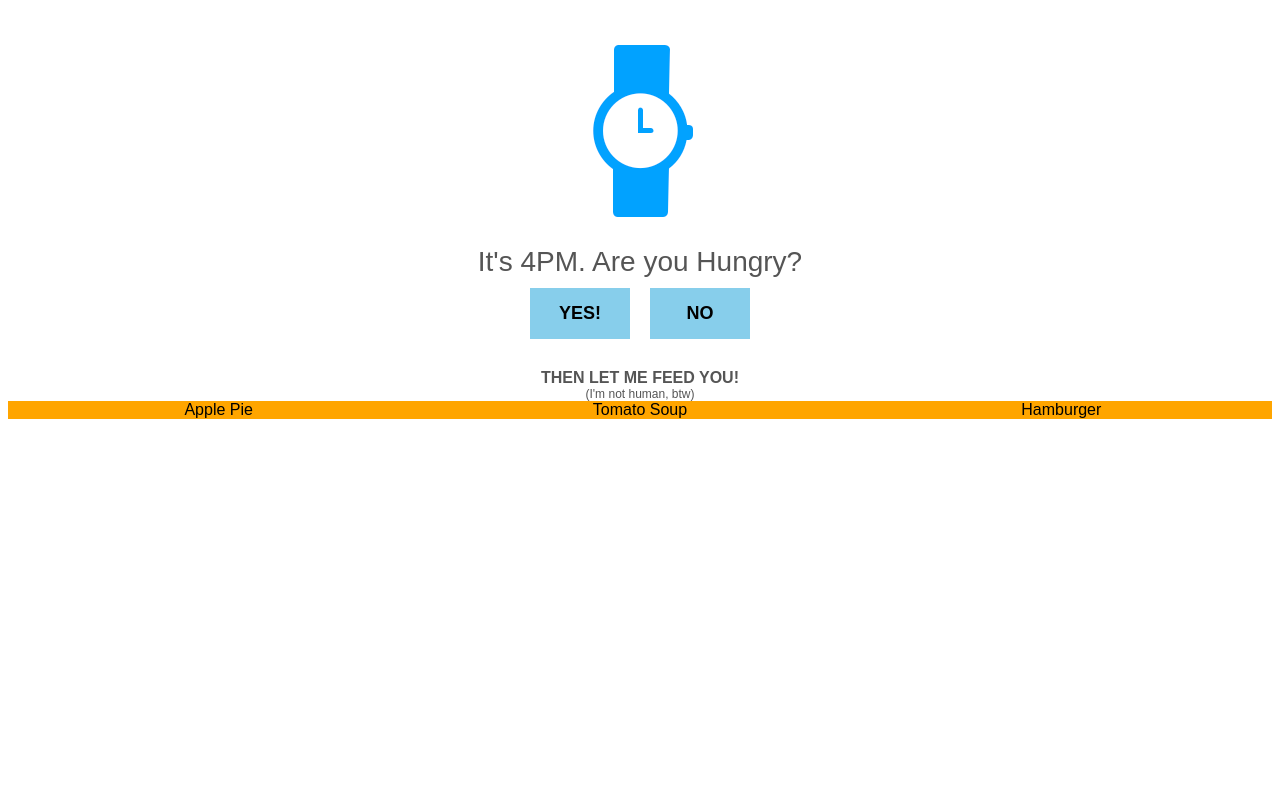
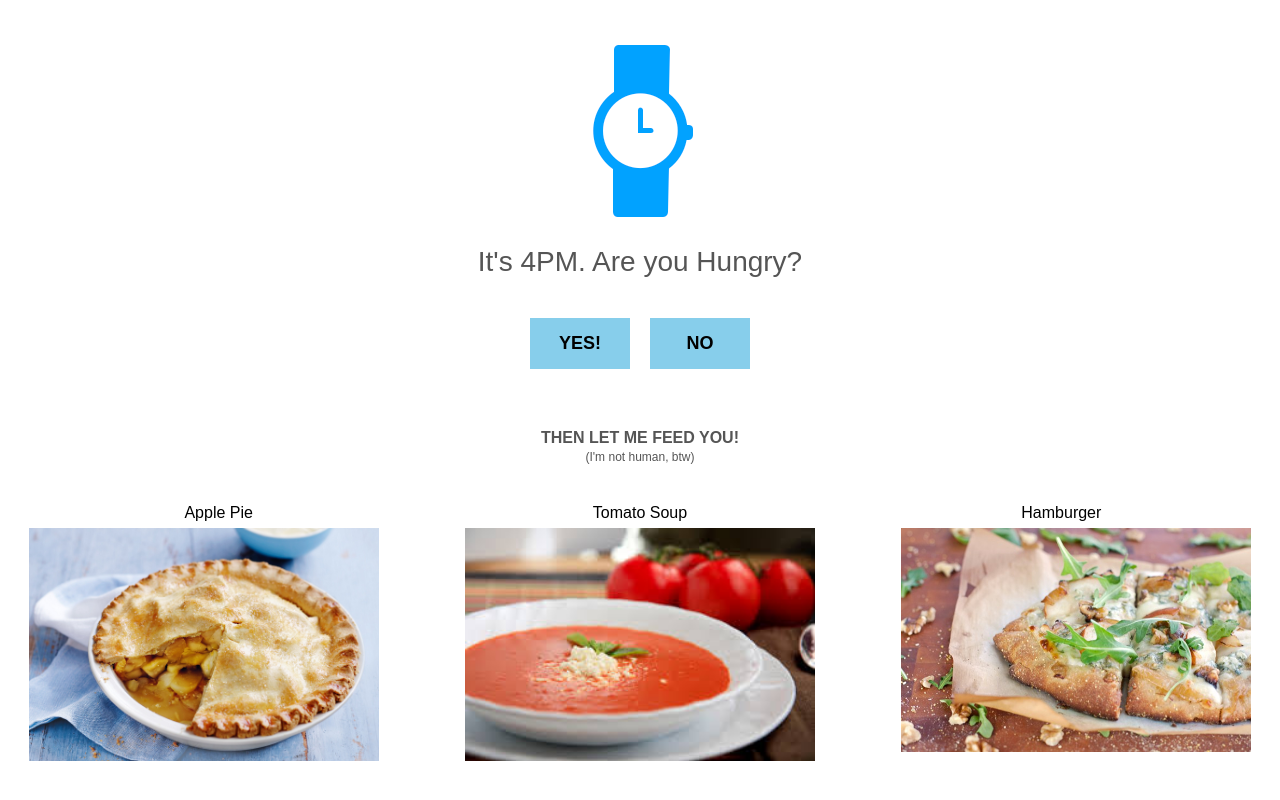
Before and after one commit to jflann8/feedMe, a plain HTML site: page index.html in a window 1280 px wide. Drawn offline with Linux system fonts and the light colour scheme.

Commit message:
Added images and margins to text.

```diff
--- a/index.html
+++ b/index.html
@@ -21,7 +21,7 @@
             <button class="button" type="button">YES!</button>
         </div>
         <div class="col-6-alt">
-                <button class="button" type="button">NO</button>
+            <button class="button" type="button">NO</button>
         </div>
 
     </div>
@@ -30,16 +30,35 @@
     <div class="row-alt">
         <div id="feed-1">THEN LET ME FEED YOU! </div>
         <div id="feed-2"> (I'm not human, btw) </div>
-        </div>
+    </div>
     </div>
 
     <div class="row">
 
         <div class="col-4">Apple Pie</div>
+
         <div class="col-4">Tomato Soup</div>
         <div class="col-4">Hamburger</div>
 
+
+
+
     </div>
+
+    <div class="row">
+        <div class="item">
+            <img alt="" src="applePie.jpeg" />
+        </div>
+
+        <div class="item">
+            <img alt="" src="tomatoSoup.jpeg" />
+        </div>
+
+        <div class="item">
+            <img alt="" src="pizza.jpg" />
+        </div>
+    </div>
+
 
 
 
--- a/styles.css
+++ b/styles.css
@@ -1,6 +1,7 @@
 
     body{
         font-family: Arial, Helvetica, sans-serif;
+
     }
 
     .header{
@@ -56,7 +57,7 @@
         flex: 1;
         justify-content: center;
 
-        background-color: orange;
+        /* background-color: orange; */
     }
 
 
@@ -80,6 +81,8 @@
     .button{
         padding: 15px;
         margin: 10px;
+        margin-top: 40px;
+        margin-bottom: 40px;
         width: 100px;
         background-color: skyblue;
         border: none;
@@ -100,6 +103,8 @@
         justify-content: center;
 
         margin-top: 20px;
+        margin-bottom: 3px;
+
 
         font-weight: 700;
         font-size: 16px;
@@ -110,6 +115,21 @@
         display: flex;
         justify-content: center;
 
+        margin-bottom: 40px;
+
         font-size: 12px;
         color: #555;
     }
+
+    img{
+        width: inherit;
+    }
+
+    .item{
+        width: 350px;
+        float: left;
+        margin-top: 3px;
+        margin-left: 40px;
+        margin-right: 40px;
+        padding: 3px;
+    }
```
Also changed, not shown: applePie.jpeg (added), background.jpg (added), background.png (added), pizza.jpg (added), plate.jpg (added), tickingClock.gif (added), tomatoSoup.jpeg (added).
